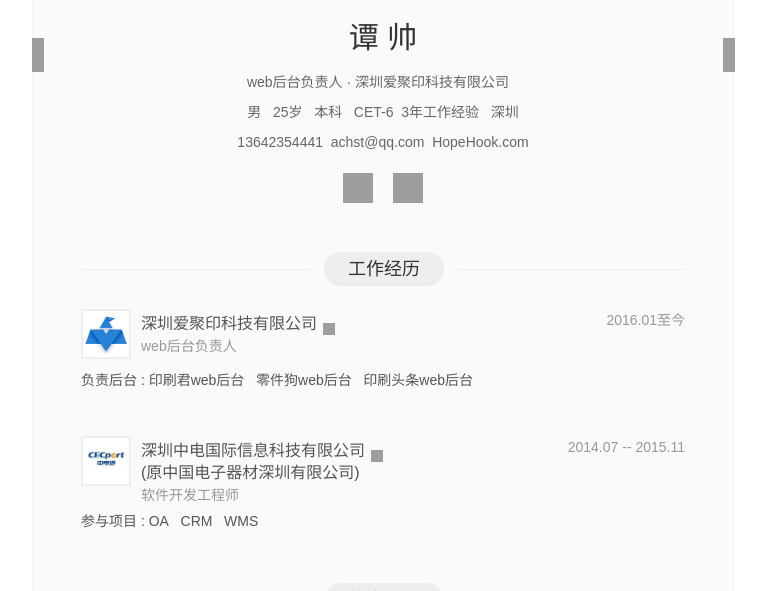
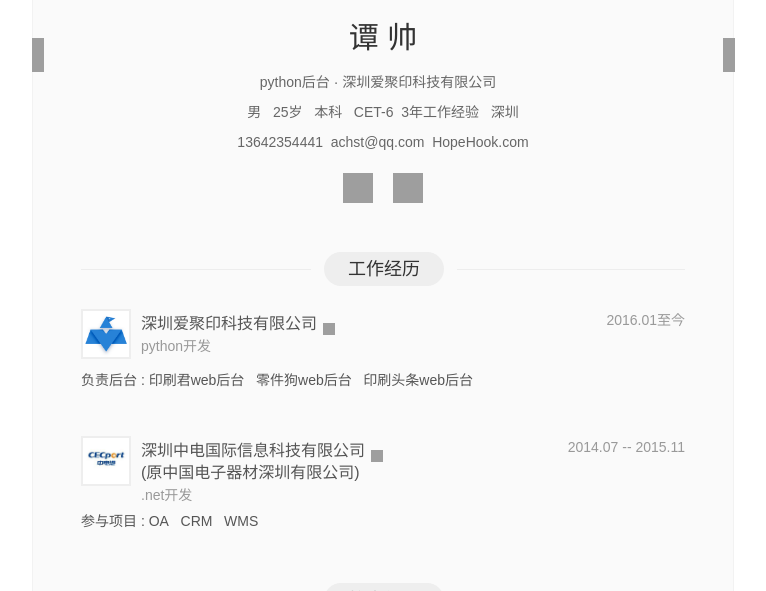
Before and after one commit to hopehook/HopeHook.com, a Jekyll site: the page resume.html, which Jekyll copies as it is, in a window 1280 px wide and 900 px high, cut to the strip 174-765 px from the top of the window. Shown: the whole strip, without its empty margins (257-1023 px from the left). Built offline with Jekyll 4.4.1, drawn with Linux system fonts in a browser that asks for light colours; Markdown is read by kramdown in place of the engine named in the settings; grey boxes are pictures that could not be loaded.

Commit message:
Update resume.html

```diff
--- a/resume.html
+++ b/resume.html
@@ -368,7 +368,7 @@
 								<!-- 如果用户选择的身份是教育经历 -->
 									<span class="shenfen">
 										<i></i>
-										web后台负责人 · 深圳爱聚印科技有限公司
+										python后台 · 深圳爱聚印科技有限公司
 									</span>
 								<!-- 否则根据用户是否是应届毕业生区分用户的身份 -->
 						</div>
@@ -411,7 +411,7 @@
 										</div>
 										<div class="l2">
 											<a class="projectTitle"  target="_blank" href="http://www.yinshuajun.com"><span></span><h4>深圳爱聚印科技有限公司</h4></a>
-											<span>web后台负责人</span>
+											<span>python开发</span>
 										</div>
 									</div>
 									<div class="mr_content_r">
@@ -432,7 +432,7 @@
 										<div class="l2">
 											<a class="projectTitle"  target="_blank" href="http://www.cecport.com"><span></span><h4>深圳中电国际信息科技有限公司</h4></a>
 											<a class="projectTitle"  target="_blank" href="http://www.ceacsz.com.cn"><span></span><h4>(原中国电子器材深圳有限公司)</h4></a>
-											<span>软件开发工程师</span>
+											<span>.net开发</span>
 										</div>
 									</div>
 									<div class="mr_content_r">
```
